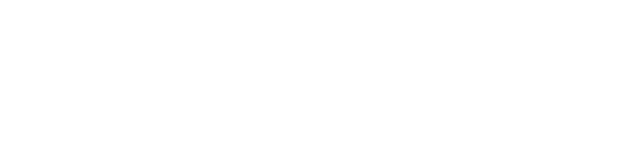
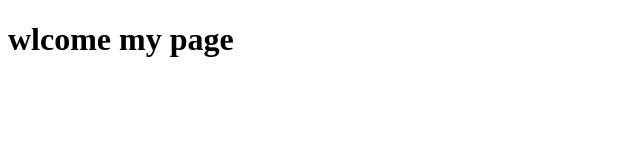
Before and after one commit to maaaji/we-project-one, a plain HTML site: page index.html in a window 1280 px wide. Shown: the whole page, without its empty margins (0-640 px from the left). Drawn offline with Linux system fonts and the light colour scheme.

Commit message:
first commit

```diff
--- a/index.html
+++ b/index.html
@@ -6,6 +6,7 @@
     <title>Document</title>
 </head>
 <body>
+    <h1>wlcome my page</h1>
 
 </body>
 </html>
```
